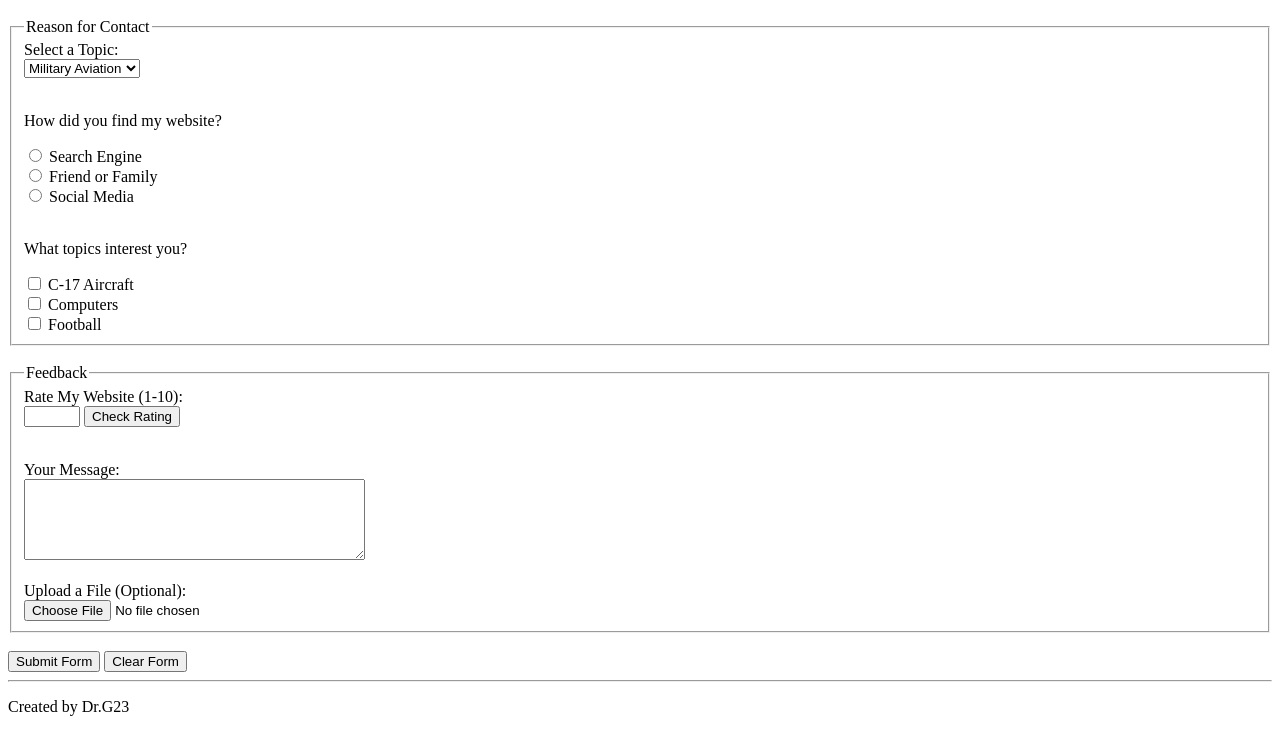
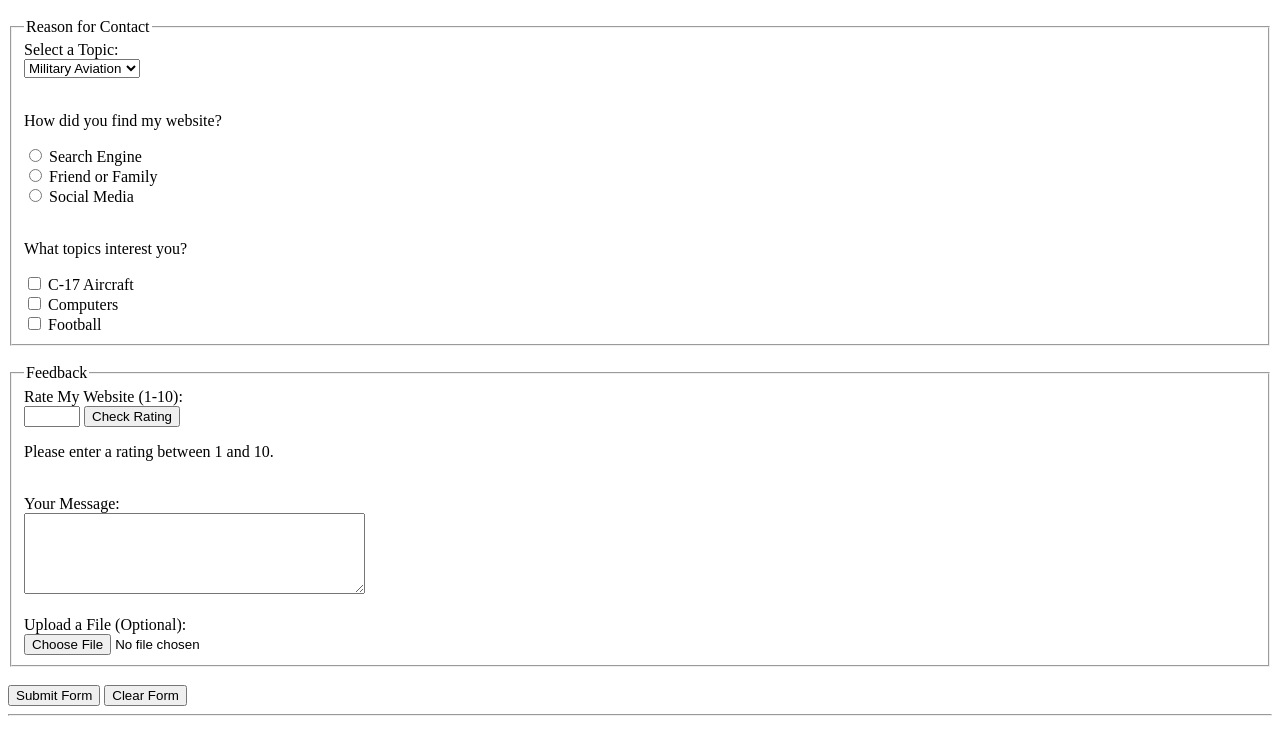
Before and after one commit to drewgayhart/drewgayhart.github.io, a plain HTML site: page contact.html in a window 1280 px wide. Both pictures are taken after a click on the button "Check Rating". Shown: the part 473-1205 px from the top of the page. Drawn offline with Linux system fonts and the light colour scheme.

Commit message:
Update contact.html

```diff
--- a/contact.html
+++ b/contact.html
@@ -137,5 +137,31 @@
 
     <p>Created by Dr.G23</p>
 
+    <script>
+    function checkRating() {
+
+        let rating = Number(
+            document.getElementById("rating").value
+        );
+
+        let message;
+
+        if (rating >= 8 && rating <= 10) {
+            message = "Thank you! I'm glad you enjoyed my website.";
+        }
+        else if (rating >= 5 && rating < 8) {
+            message = "Thanks! I'll keep working to improve it.";
+        }
+        else if (rating >= 1 && rating < 5) {
+            message = "Thanks for the feedback. I have room to improve!";
+        }
+        else {
+            message = "Please enter a rating between 1 and 10.";
+        }
+
+        document.getElementById("result").textContent = message;
+    }
+</script>
+
 </body>
 </html>
```
